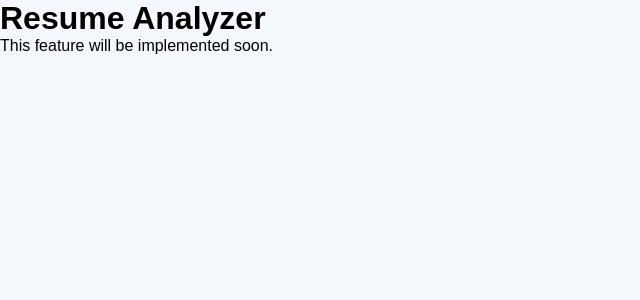
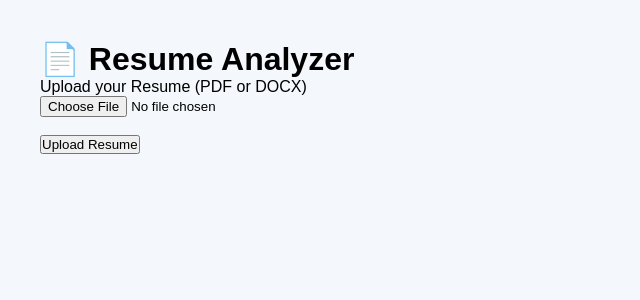
Before and after one commit to Vanaja-E/AI-Career-Digital-Twin, a React app in the folder frontend/: page /resume-analyzer in a window 1280 px wide. Shown: the top 300 px of the page, without its empty margins (0-640 px from the left). Built offline with nearby package versions, Linux system fonts and the light colour scheme; the HTML template or start-up script is replaced by a standard one.

Commit message:
Sucessful of Resume upload

```diff
--- a/frontend/src/components/DashboardCard.jsx
+++ b/frontend/src/components/DashboardCard.jsx
@@ -1,11 +1,22 @@
-function DashboardCard({ title, description, emoji }) {
+import { useNavigate } from "react-router-dom";
+
+function DashboardCard({ title, description, emoji, path }) {
+
+  const navigate = useNavigate();
+
   return (
     <div className="dashboard-card">
-      <h2>{emoji} {title}</h2>
+
+      <h2>
+        {emoji} {title}
+      </h2>
 
       <p>{description}</p>
 
-      <button>Open</button>
+      <button onClick={() => navigate(path)}>
+        Open
+      </button>
+
     </div>
   );
 }
--- a/frontend/src/pages/Dashboard.jsx
+++ b/frontend/src/pages/Dashboard.jsx
@@ -27,36 +27,42 @@ function Dashboard() {
             emoji="📄"
             title="Resume Analyzer"
             description="Upload and analyze your resume using AI."
+            path="/resume-analyzer"
           />
 
           <DashboardCard
             emoji="🎯"
             title="Skill Gap Analysis"
             description="Find missing skills for your dream job."
+            path="/skill-gap"
           />
 
           <DashboardCard
             emoji="🛣"
             title="Career Roadmap"
             description="Generate a personalized career roadmap."
+            path="/career-roadmap"
           />
 
           <DashboardCard
             emoji="🎤"
             title="Interview Preparation"
             description="Practice AI-generated interview questions."
+            path="/interview-prep"
           />
 
           <DashboardCard
             emoji="💼"
             title="Job Recommendations"
             description="Discover jobs based on your skills."
+            path="/job-recommendation"
           />
 
           <DashboardCard
             emoji="📊"
             title="Resume Score"
             description="Check your ATS resume score."
+            path="/resume-score"
           />
 
         </div>
--- a/frontend/src/pages/ResumeAnalyzer.jsx
+++ b/frontend/src/pages/ResumeAnalyzer.jsx
@@ -1,8 +1,53 @@
+import { useState } from "react";
+import axios from "axios";
+
 function ResumeAnalyzer() {
+  const [file, setFile] = useState(null);
+  const [message, setMessage] = useState("");
+
+  const handleUpload = async () => {
+    if (!file) {
+      setMessage("Please select a resume first.");
+      return;
+    }
+
+    const formData = new FormData();
+    formData.append("resume", file);
+
+    try {
+      const response = await axios.post(
+        "http://127.0.0.1:8000/upload-resume",
+        formData
+      );
+
+      setMessage(response.data.message);
+
+    } catch (error) {
+      setMessage("Upload Failed.");
+    }
+  };
+
   return (
-    <div>
-      <h1>Resume Analyzer</h1>
-      <p>This feature will be implemented soon.</p>
+    <div style={{ padding: "40px" }}>
+      <h1>📄 Resume Analyzer</h1>
+
+      <p>Upload your Resume (PDF or DOCX)</p>
+
+      <input
+        type="file"
+        accept=".pdf,.doc,.docx"
+        onChange={(e) => setFile(e.target.files[0])}
+      />
+
+      <br /><br />
+
+      <button onClick={handleUpload}>
+        Upload Resume
+      </button>
+
+      <br /><br />
+
+      <h3>{message}</h3>
     </div>
   );
 }
```
Also changed, not shown: 2 other files (tests, documents, lock files or other folders).
